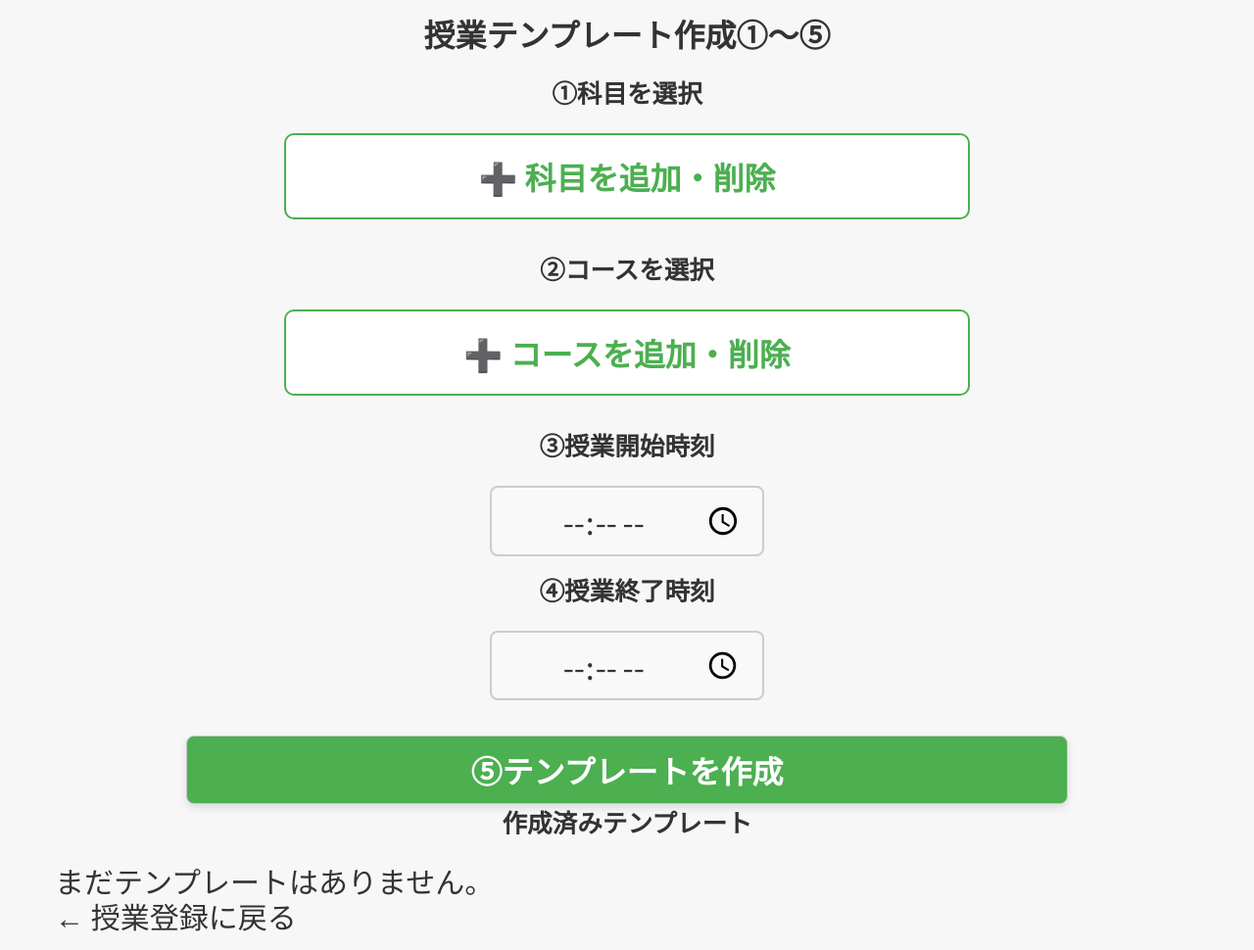
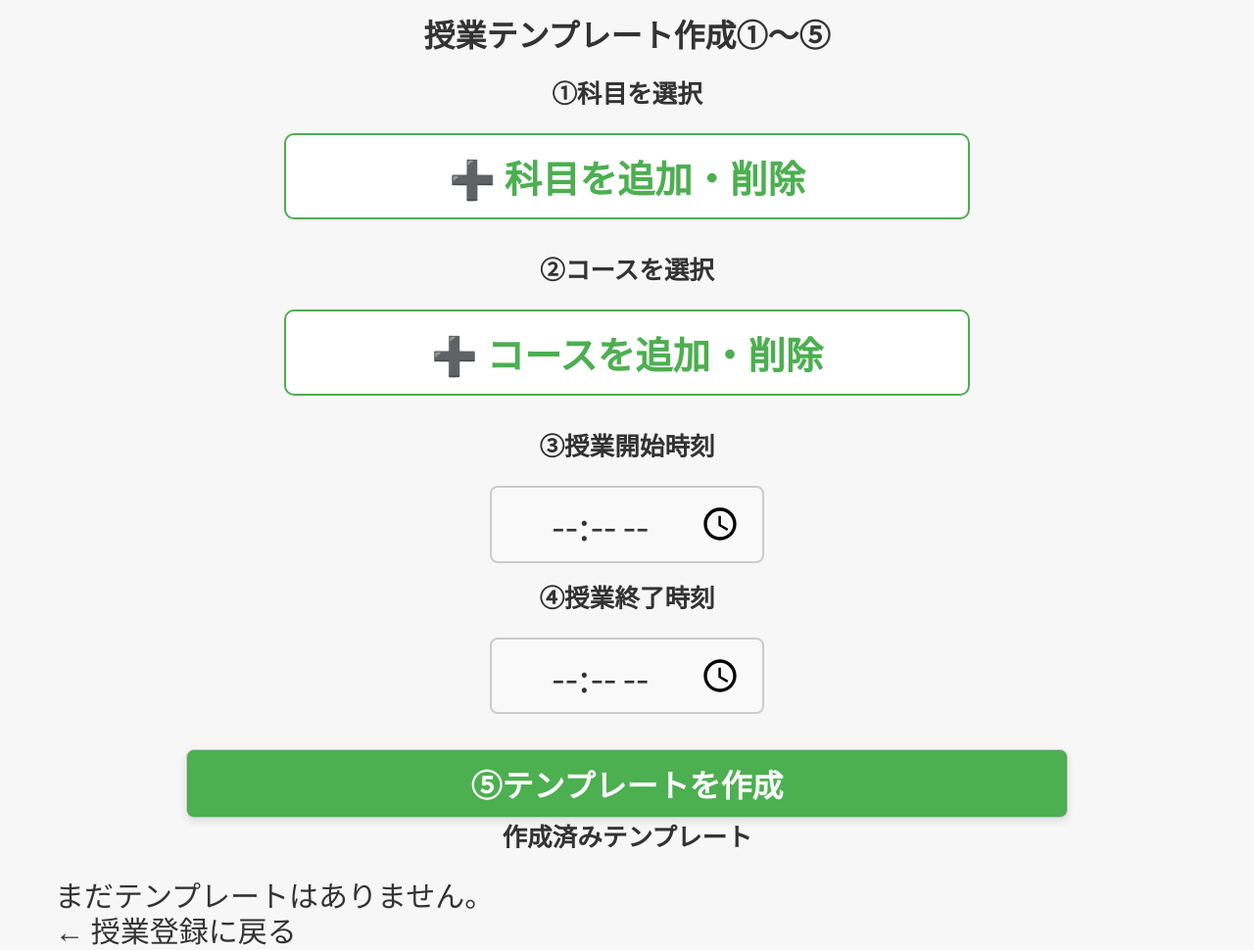
Before and after one commit to masakytkonitiwa/juku_project, a Django app: page /homework/lesson_template/add/ in a window 1280 px wide. Shown: the part 87-1057 px from the top of the page at 98% size. Run offline with Django 4.2, Linux system fonts and the light colour scheme; a user stored in the database is signed in; data that the repository does not hold is empty.

Commit message:
fontsize2.4remへ

```diff
--- a/homework/static/homework/style.css
+++ b/homework/static/homework/style.css
@@ -196,7 +196,7 @@ button:active {
     background-color: white;
     color: #4CAF50;
     font-weight: bold;
-    font-size: 2.0rem;
+    font-size: 2.4rem;
     width: 100%;
     max-width: 700px;
     text-align: center;
@@ -245,7 +245,7 @@ button:active {
 /* ========== 時刻入力 ========== */
 .time-input {
     padding: 14px 20px;
-    font-size: 2.0rem;
+    font-size: 2.4rem;
     border: 2px solid #ccc;
     border-radius: 8px;
     background-color: #f9f9f9;
```
